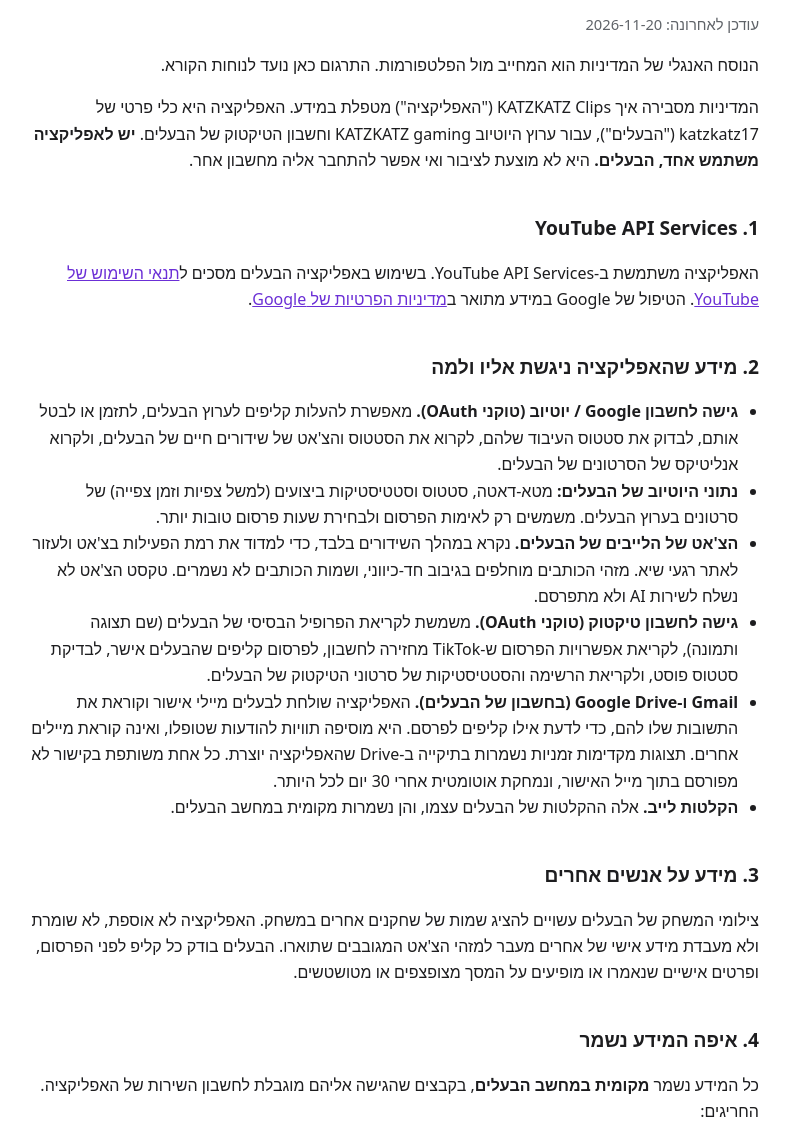
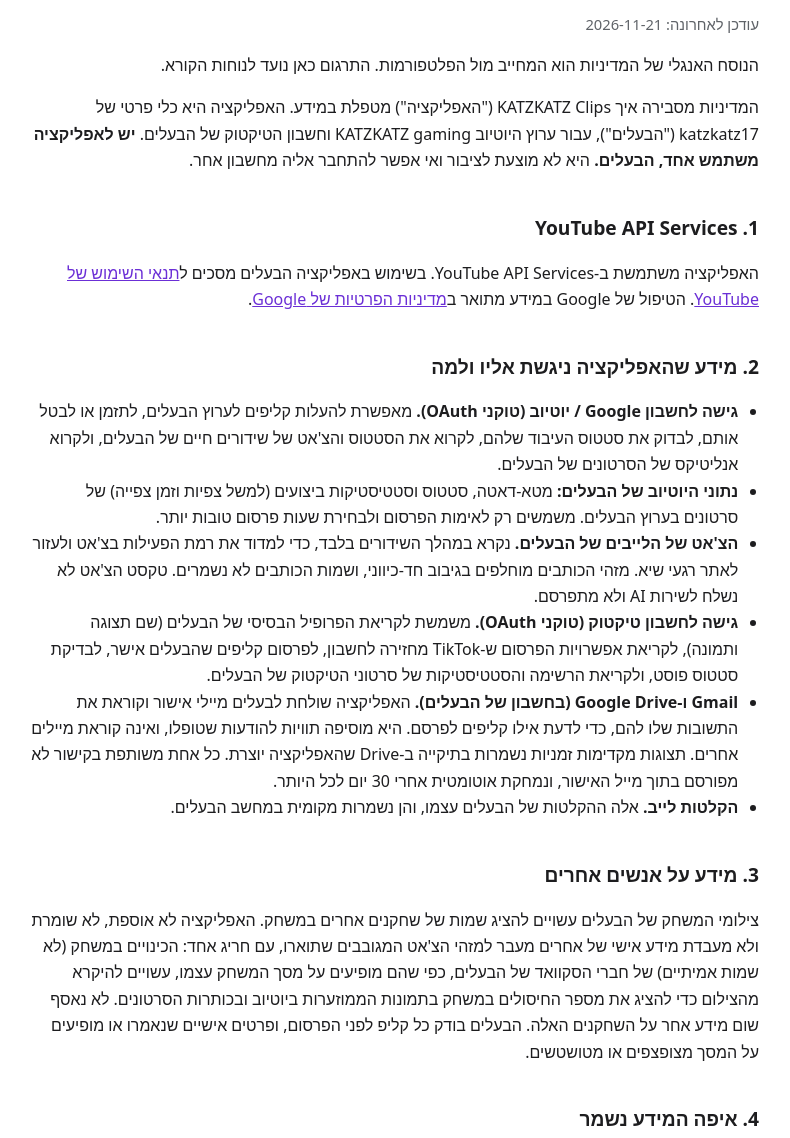
Before and after one commit to katzkatz17/katzkatz17.github.io, a plain HTML site: page he/privacy.html in a window 1280 px wide. Shown: the part 142-1280 px from the top of the page, without its empty margins (245-1035 px from the left). Drawn offline with Linux system fonts and the light colour scheme.

Commit message:
Privacy: squad in-game nicknames for YouTube thumbnails and titles (HE)

```diff
--- a/he/privacy.html
+++ b/he/privacy.html
@@ -10,7 +10,7 @@
 <header><nav><a href="./">בית</a><a href="privacy.html">מדיניות פרטיות</a><a href="terms.html">תנאי שימוש</a><a href="../privacy.html" lang="en" dir="ltr">English</a></nav></header>
 <main>
 <h1>מדיניות פרטיות</h1>
-<p class="muted">עודכן לאחרונה: 2026-11-20</p>
+<p class="muted">עודכן לאחרונה: 2026-11-21</p>
 <p>הנוסח האנגלי של המדיניות הוא המחייב מול הפלטפורמות. התרגום כאן נועד לנוחות הקורא.</p>
 
 <p>המדיניות מסבירה איך KATZKATZ Clips ("האפליקציה") מטפלת במידע. האפליקציה היא כלי פרטי של katzkatz17 ("הבעלים"), עבור ערוץ היוטיוב KATZKATZ gaming וחשבון הטיקטוק של הבעלים. <strong>יש לאפליקציה משתמש אחד, הבעלים.</strong> היא לא מוצעת לציבור ואי אפשר להתחבר אליה מחשבון אחר.</p>
@@ -29,7 +29,7 @@
 </ul>
 
 <h2>3. מידע על אנשים אחרים</h2>
-<p>צילומי המשחק של הבעלים עשויים להציג שמות של שחקנים אחרים במשחק. האפליקציה לא אוספת, לא שומרת ולא מעבדת מידע אישי של אחרים מעבר למזהי הצ'אט המגובבים שתוארו. הבעלים בודק כל קליפ לפני הפרסום, ופרטים אישיים שנאמרו או מופיעים על המסך מצופצפים או מטושטשים.</p>
+<p>צילומי המשחק של הבעלים עשויים להציג שמות של שחקנים אחרים במשחק. האפליקציה לא אוספת, לא שומרת ולא מעבדת מידע אישי של אחרים מעבר למזהי הצ'אט המגובבים שתוארו, עם חריג אחד: הכינויים במשחק (לא שמות אמיתיים) של חברי הסקוואד של הבעלים, כפי שהם מופיעים על מסך המשחק עצמו, עשויים להיקרא מהצילום כדי להציג את מספר החיסולים במשחק בתמונות הממוזערות ביוטיוב ובכותרות הסרטונים. לא נאסף שום מידע אחר על השחקנים האלה. הבעלים בודק כל קליפ לפני הפרסום, ופרטים אישיים שנאמרו או מופיעים על המסך מצופצפים או מטושטשים.</p>
 
 <h2>4. איפה המידע נשמר</h2>
 <p>כל המידע נשמר <strong>מקומית במחשב הבעלים</strong>, בקבצים שהגישה אליהם מוגבלת לחשבון השירות של האפליקציה. החריגים:</p>
```
